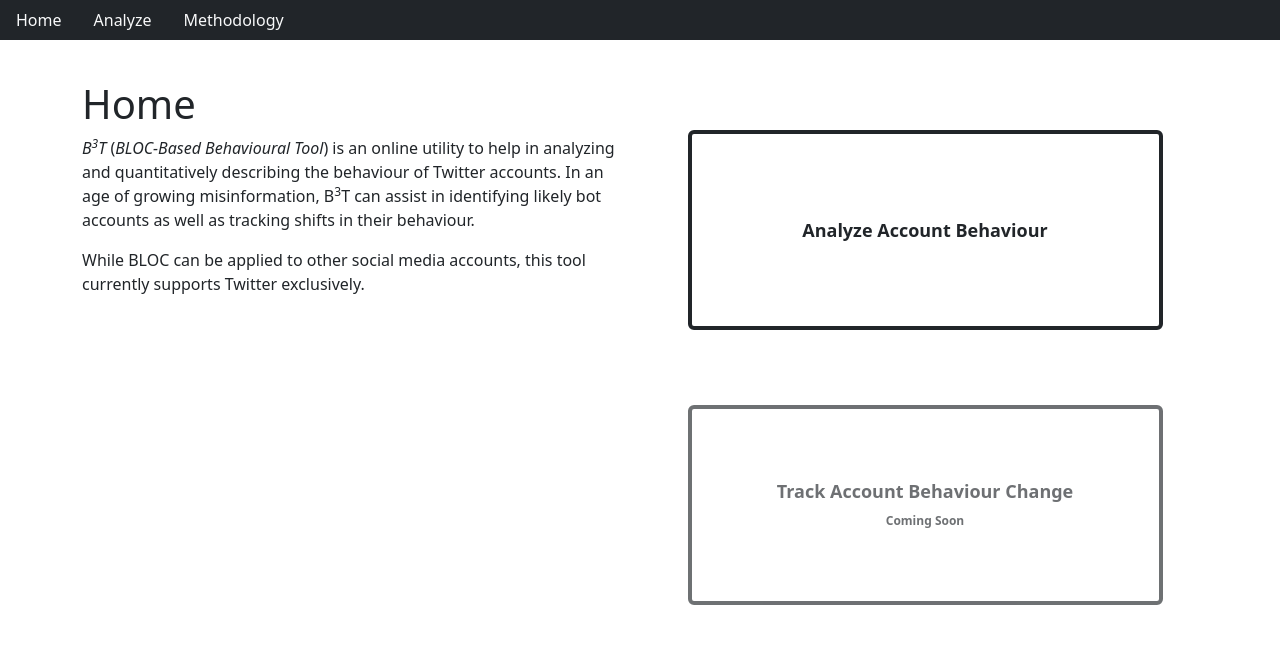
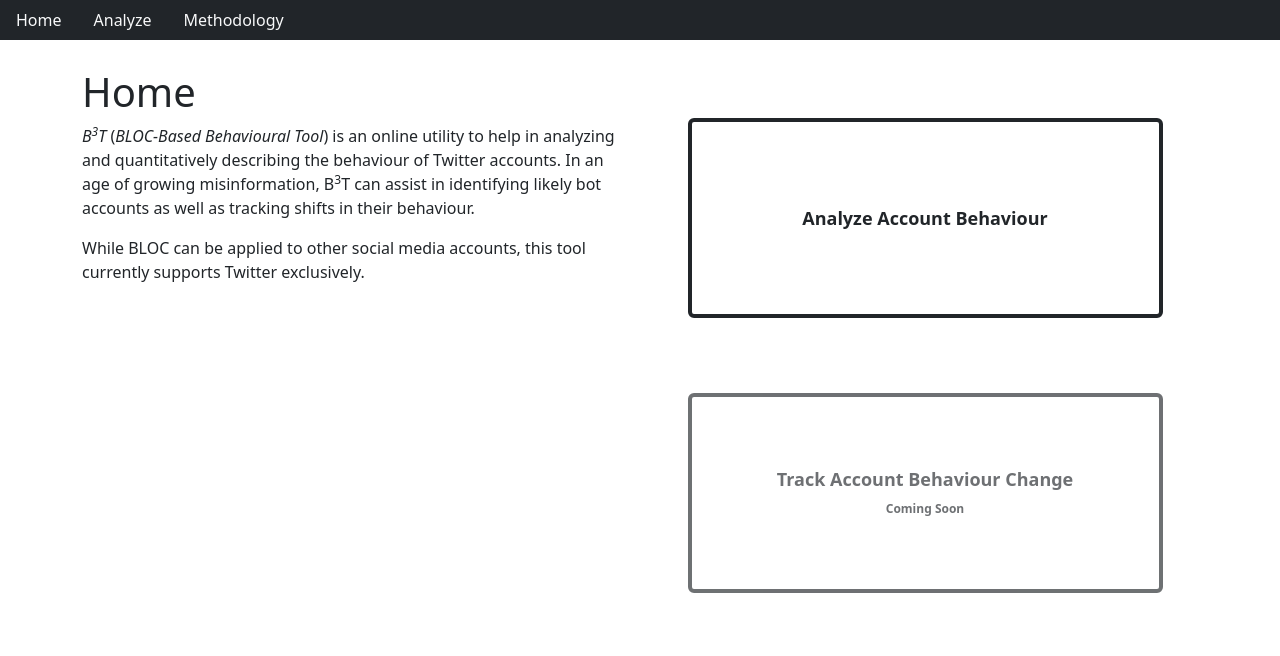
Before and after one commit to immacdonald/agwagram, a Django app: page /blocdemo/ in a window 1280 px wide. Shown: the top 656 px of the page. Run offline with Django 4.2, Linux system fonts and the light colour scheme; style sheets or scripts are compiled from the project's sources; some libraries are stand-ins or nearby versions.

Commit message:
Upgraded project compatibility with SCSS

```diff
--- a/blocdemo/static/styles.css
+++ b/blocdemo/static/styles.scss
@@ -1,5 +1,13 @@
 body {
-    padding-top: 80px;
+	margin-top: 30px;
+	padding-top: 3vw;
+	padding-bottom: 3vw;
+}
+
+*,
+*:before,
+*:after {
+	box-sizing: border-box;
 }
 
 .special-button {
--- a/blocdemo/templates/base.html
+++ b/blocdemo/templates/base.html
@@ -7,7 +7,10 @@
     {% bootstrap_css %}
     {% bootstrap_javascript %}
     {% load static %}
-    <link rel="stylesheet" href="{% static 'styles.css' %}">
+    {% load compress %}
+    {% compress css %}
+        <link type="text/x-scss" href="{% static 'styles.scss' %}"     rel="stylesheet" media="screen">
+    {% endcompress %}
 </head>
 <body>
 
```
Also changed, not shown: blocproject/settings.py (+10 -1 lines), 1 other file.
